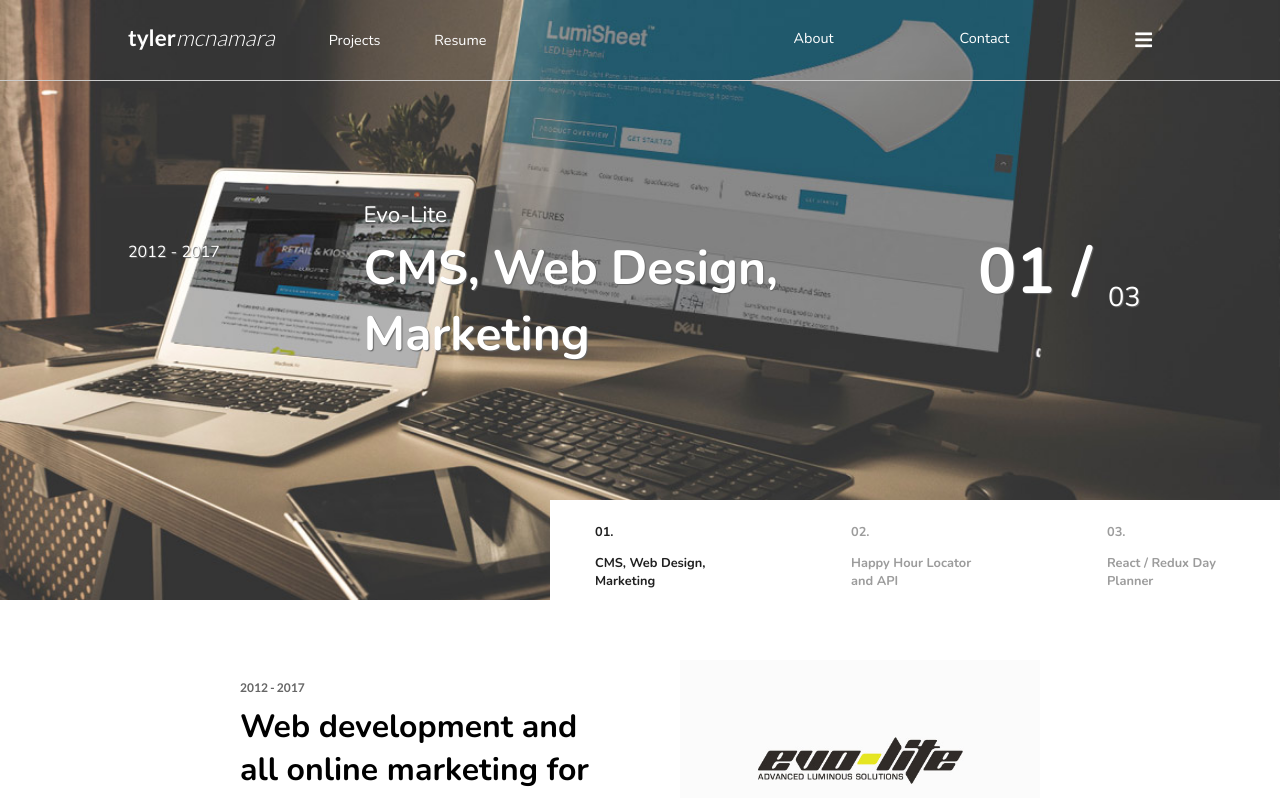
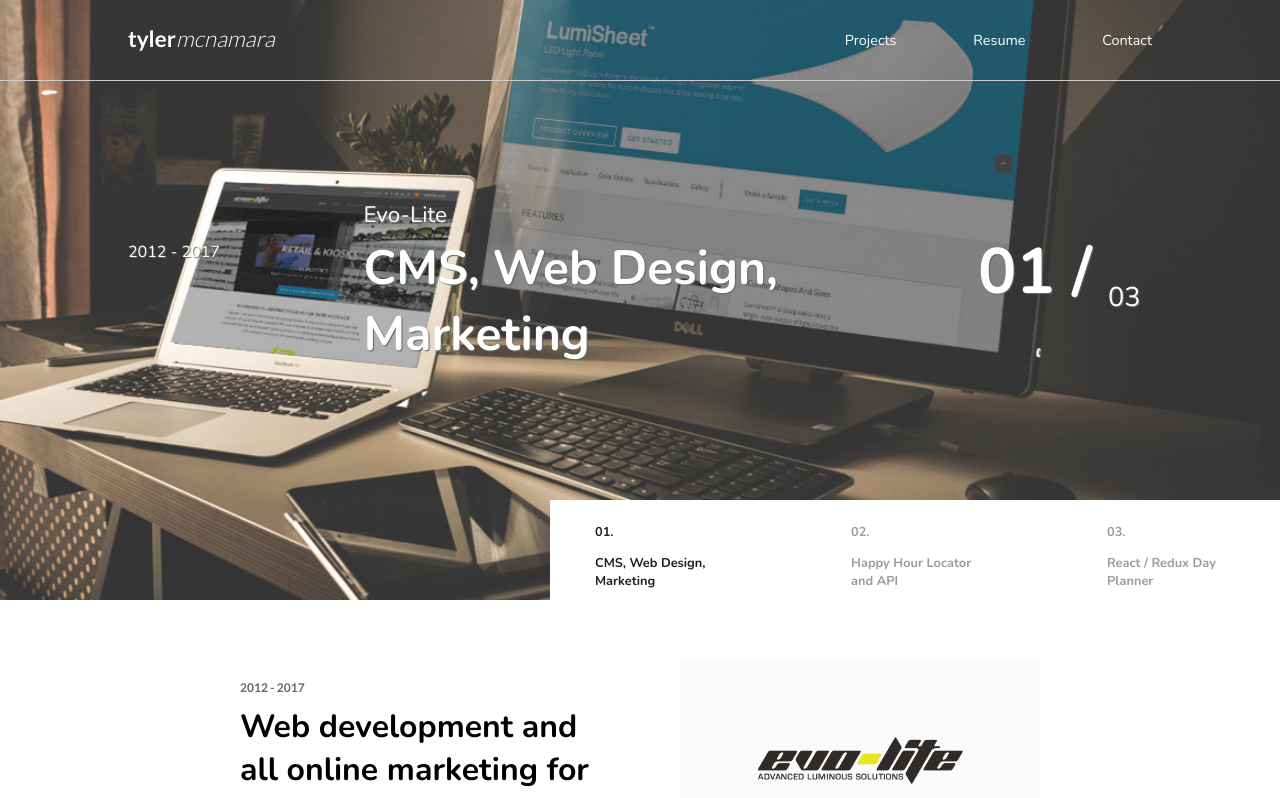
Before and after one commit to mcnamara14/portfolio, a React (Create React App) app: page / in a window 1280 px wide. Shown: the top 798 px of the page. Built offline with nearby package versions, Linux system fonts and the light colour scheme.

Commit message:
Complete initial resume page

```diff
--- a/src/components/Nav/Nav.css
+++ b/src/components/Nav/Nav.css
@@ -38,7 +38,7 @@
 }
 
 .navLeft, .navRight {
-  width: 35%;
+  width: 30%;
   display: flex;
   justify-content: space-between;
 }
--- a/src/components/Nav/Nav.js
+++ b/src/components/Nav/Nav.js
@@ -9,13 +9,12 @@
         <div className="navContainer">
           <div className="navLeft">
             <div className="logo">tyler<span>mcnamara</span></div>
+          </div>
+          <div className="navRight">
             <NavLink to="/">Projects</NavLink>
             <NavLink to="/resume">Resume</NavLink>
-          </div>
-          <div className="navRight">
-            <a>About</a>
             <a>Contact</a>
-            <i class="fas fa-bars"></i>
+            {/* <i class="fas fa-bars"></i> */}
           </div>
         </div>
       </section>
--- a/src/components/Resume/Resume.css
+++ b/src/components/Resume/Resume.css
@@ -1,6 +1,7 @@
 .resume {
   height: 500px;
   background-size: cover;
+  transition: all ease-in-out 0.2s;
 }
 
 .resumeHeader {
@@ -32,12 +33,14 @@
 }
 
 .resume h3 {
+  margin-top: 50px;
   font-size: 1.6rem;
 }
 
 .resume h4 {
   margin-bottom: 0;
   font-size: 1.2rem;
+  color: #333;
 }
 
 .resume h4 span {
--- a/src/components/hero/Hero.css
+++ b/src/components/hero/Hero.css
@@ -1,4 +1,5 @@
 .hero {
   height: 600px;
   background-size: cover;
+  transition: all ease-in-out 0.2s;
 }
```
Also changed, not shown: src/components/Resume/images/resume-header.jpg.
